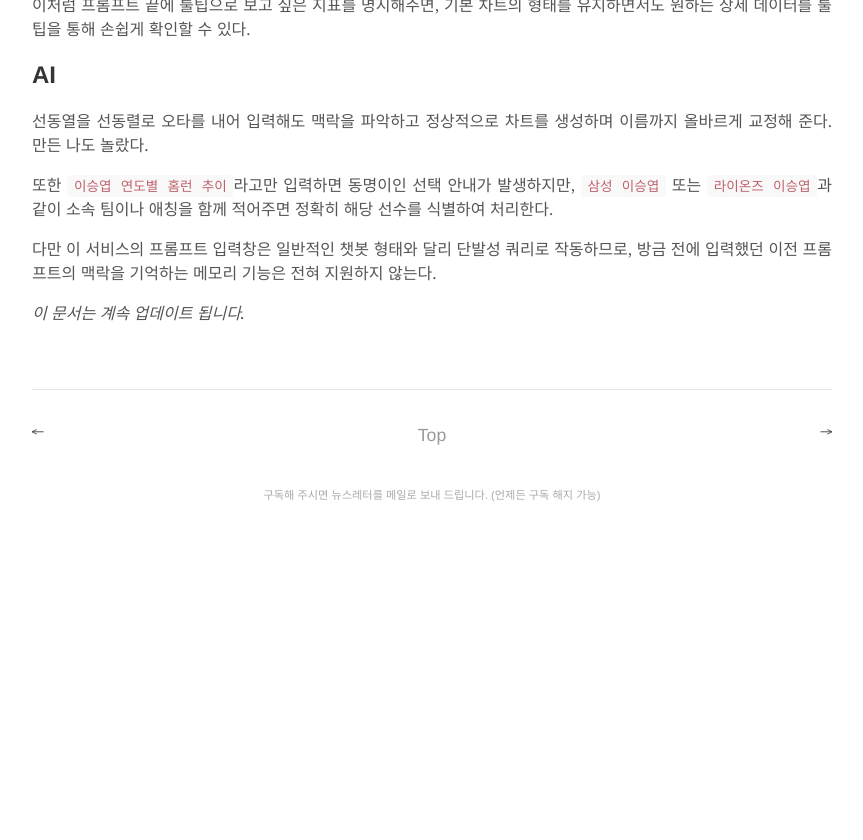
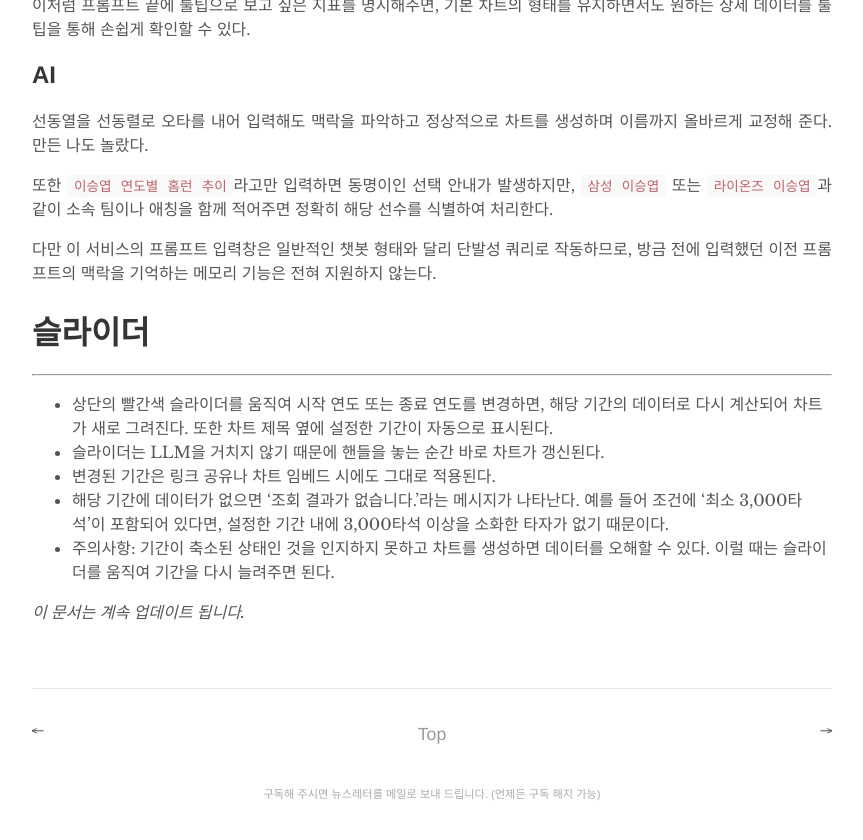
Before and after one commit to sylvakr/baseball-chart-blog, a Jekyll site: the page built from _posts/2026-08-04-basic-manual.md, in a window 1280 px wide and 900 px high, scrolled down 2411 px. Shown: the top 840 px of the window, without its empty margins (208-1071 px from the left). Built offline with Jekyll 4.4.1, drawn with Linux system fonts in a browser that asks for light colours; before the commit the page ends 3012 px from its top, so only the background shows below that.

Commit message:
vault backup: 2026-08-07 16:26:17

```diff
--- a/_posts/2026-08-04-basic-manual.md
+++ b/_posts/2026-08-04-basic-manual.md
@@ -78,4 +78,12 @@ LLM을 호출할 때마다 API 토큰 비용이 발생하고 응답 속도가
 
 다만 이 서비스의 프롬프트 입력창은 일반적인 챗봇 형태와 달리 단발성 쿼리로 작동하므로, 방금 전에 입력했던 이전 프롬프트의 맥락을 기억하는 메모리 기능은 전혀 지원하지 않는다.
 
+# 슬라이더
+<hr>
+- 상단의 빨간색 슬라이더를 움직여 시작 연도 또는 종료 연도를 변경하면, 해당 기간의 데이터로 다시 계산되어 차트가 새로 그려진다. 또한 차트 제목 옆에 설정한 기간이 자동으로 표시된다.
+- 슬라이더는 LLM을 거치지 않기 때문에 핸들을 놓는 순간 바로 차트가 갱신된다.
+- 변경된 기간은 링크 공유나 차트 임베드 시에도 그대로 적용된다.
+- 해당 기간에 데이터가 없으면 '조회 결과가 없습니다.'라는 메시지가 나타난다. 예를 들어 조건에 '최소 3,000타석'이 포함되어 있다면, 설정한 기간 내에 3,000타석 이상을 소화한 타자가 없기 때문이다.
+- 주의사항: 기간이 축소된 상태인 것을 인지하지 못하고 차트를 생성하면 데이터를 오해할 수 있다. 이럴 때는 슬라이더를 움직여 기간을 다시 늘려주면 된다.
+
 _이 문서는 계속 업데이트 됩니다._
```
Also changed, not shown: .obsidian/workspace.json.
